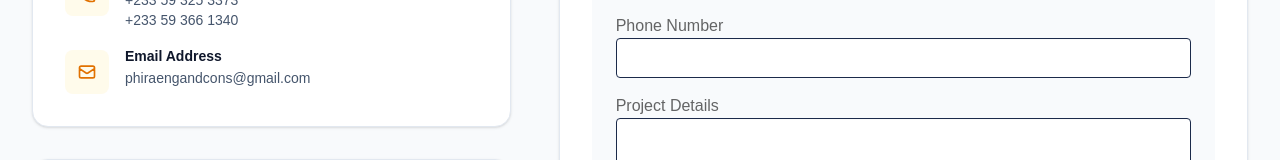
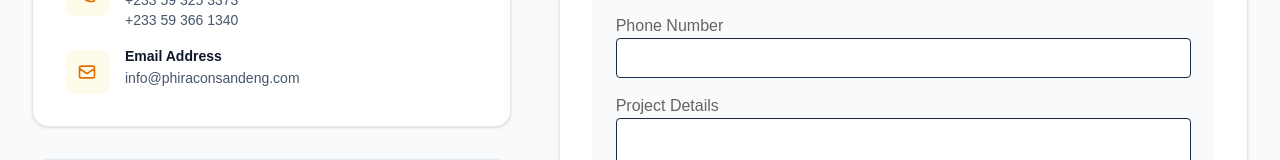
Before and after one commit to lordsonfafa/PHIRA, a Next.js app: page /contact in a window 1280 px wide. Shown: the part 604-764 px from the top of the page. Built offline with nearby package versions, Linux system fonts and the light colour scheme.

Commit message:
update contact email address

```diff
--- a/app/contact/page.js
+++ b/app/contact/page.js
@@ -158,7 +158,7 @@ export default function ContactPage() {
                         href="mailto:phiraengandcons@gmail.com"
                         className="hover:text-amber-600 transition-colors"
                       >
-                        phiraengandcons@gmail.com
+                        info@phiraconsandeng.com
                       </a>
                     </p>
                   </div>
```
